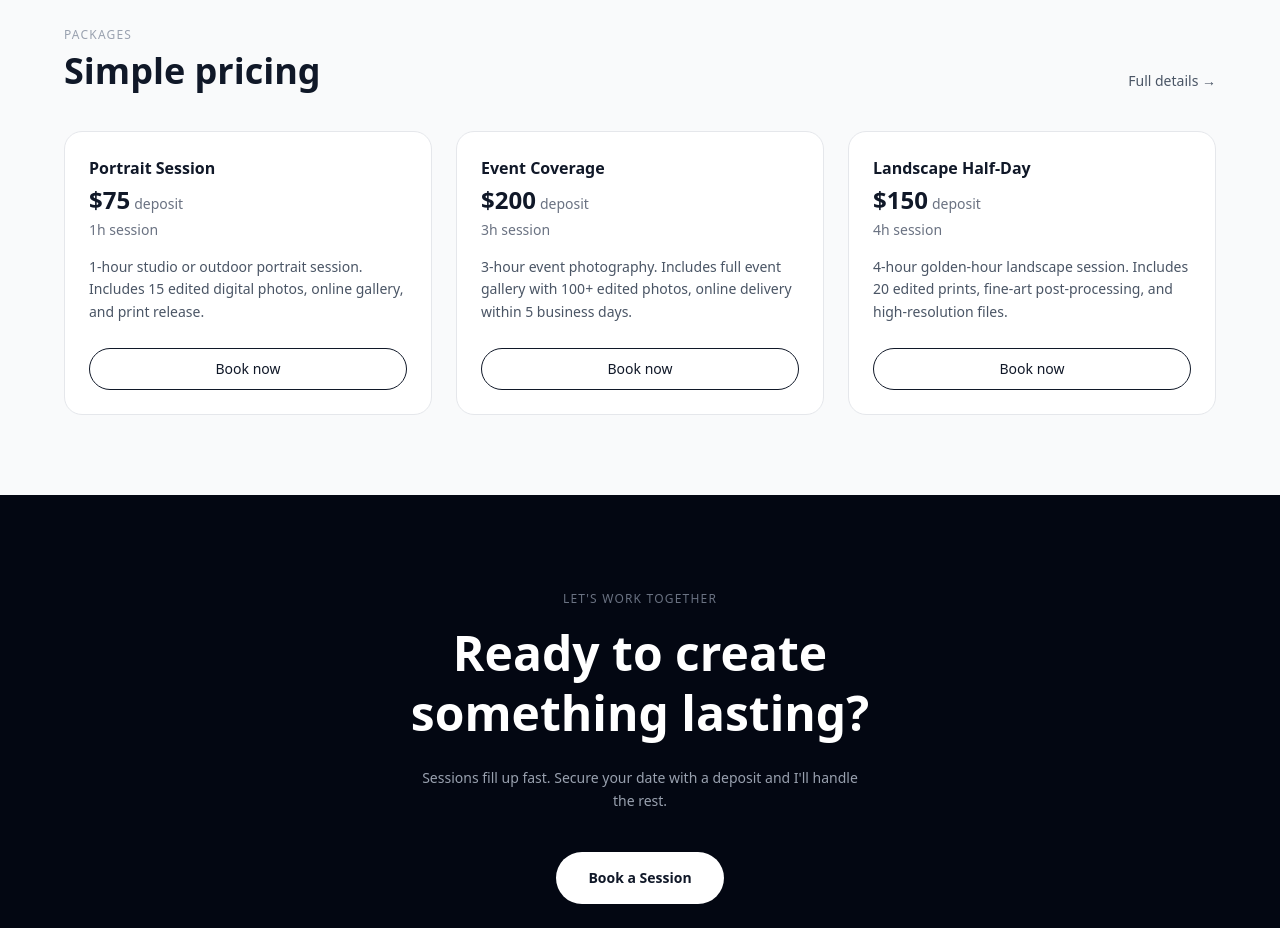
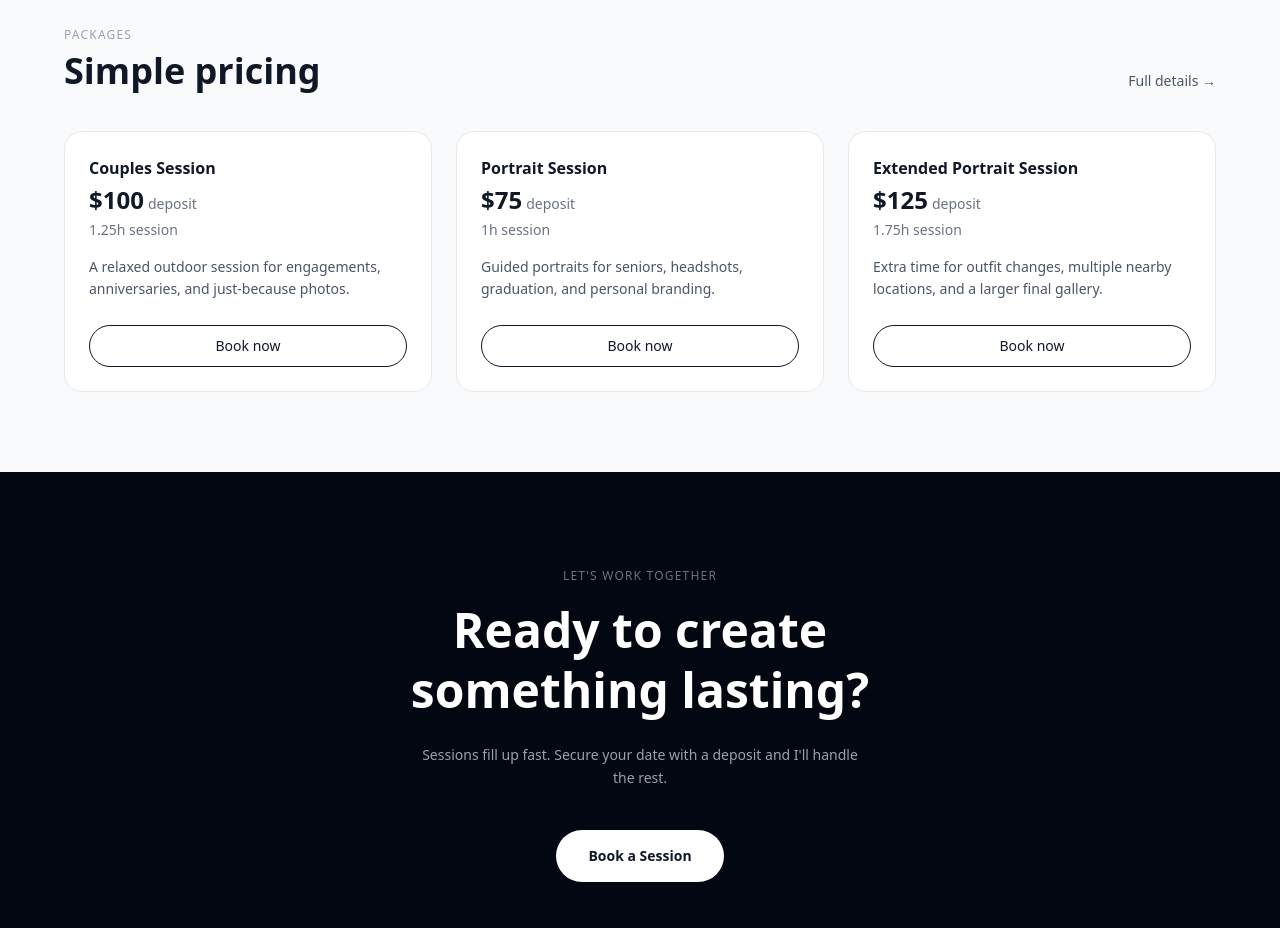
Before and after one commit to Psuncode/Personal-Bradning-, a Next.js app: page /photography in a window 1280 px wide. Shown: the part 2260-3188 px from the top of the page. Built offline with nearby package versions, Linux system fonts and the light colour scheme.

Commit message:
feat: refocus photography data on couples and portraits

```diff
--- a/src/data/photography.ts
+++ b/src/data/photography.ts
@@ -1,6 +1,6 @@
 // src/data/photography.ts
 
-export type PhotoCategory = 'portrait' | 'landscape' | 'event';
+export type PhotoCategory = 'couples' | 'portrait' | 'event' | 'landscape';
 
 export interface GalleryPhoto {
   id: string;
@@ -19,12 +19,15 @@ export interface Package {
   priceInCents: number;
   depositInCents: number;
   durationMinutes: number;
+  category: 'couples' | 'portrait';
+  turnaround: string;
+  featured?: boolean;
 }
 
 // Placeholder Vercel Blob URLs — replace with real URLs after uploading to Vercel Blob dashboard
 export const galleryPhotos: GalleryPhoto[] = [
-  { id: 'p1', src: 'https://placeholder.public.blob.vercel-storage.com/portrait/photo1.jpg', alt: 'Studio portrait session', category: 'portrait', width: 1200, height: 800 },
-  { id: 'p2', src: 'https://placeholder.public.blob.vercel-storage.com/portrait/photo2.jpg', alt: 'Outdoor natural light portrait', category: 'portrait', width: 800, height: 1200 },
+  { id: 'p1', src: 'https://placeholder.public.blob.vercel-storage.com/portrait/photo1.jpg', alt: 'Relaxed couples session at golden hour', category: 'couples', width: 1200, height: 800 },
+  { id: 'p2', src: 'https://placeholder.public.blob.vercel-storage.com/portrait/photo2.jpg', alt: 'Outdoor engagement portraits in natural light', category: 'couples', width: 800, height: 1200 },
   { id: 'p3', src: 'https://placeholder.public.blob.vercel-storage.com/portrait/photo3.jpg', alt: 'Professional headshot', category: 'portrait', width: 1200, height: 800 },
   { id: 'l1', src: 'https://placeholder.public.blob.vercel-storage.com/landscape/photo1.jpg', alt: 'Utah mountain sunset', category: 'landscape', width: 1600, height: 900 },
   { id: 'l2', src: 'https://placeholder.public.blob.vercel-storage.com/landscape/photo2.jpg', alt: 'Desert red rock formation', category: 'landscape', width: 1600, height: 900 },
@@ -35,13 +38,14 @@ export const galleryPhotos: GalleryPhoto[] = [
 ];
 
 export const photoCategories: { value: PhotoCategory; label: string }[] = [
+  { value: 'couples', label: 'Couples' },
   { value: 'portrait', label: 'Portraits' },
+  { value: 'event', label: 'Events' },
   { value: 'landscape', label: 'Landscapes' },
-  { value: 'event', label: 'Events' },
 ];
 
 export const photographyPackages: Package[] = [
-  { id: 1, slug: 'portrait-session', name: 'Portrait Session', description: '1-hour studio or outdoor portrait session. Includes 15 edited digital photos, online gallery, and print release.', priceInCents: 25000, depositInCents: 7500, durationMinutes: 60 },
-  { id: 2, slug: 'event-coverage', name: 'Event Coverage', description: '3-hour event photography. Includes full event gallery with 100+ edited photos, online delivery within 5 business days.', priceInCents: 60000, depositInCents: 20000, durationMinutes: 180 },
-  { id: 3, slug: 'landscape-half-day', name: 'Landscape Half-Day', description: '4-hour golden-hour landscape session. Includes 20 edited prints, fine-art post-processing, and high-resolution files.', priceInCents: 40000, depositInCents: 15000, durationMinutes: 240 },
+  { id: 1, name: 'Couples Session', slug: 'couples-session', description: 'A relaxed outdoor session for engagements, anniversaries, and just-because photos.', priceInCents: 32500, depositInCents: 10000, durationMinutes: 75, category: 'couples', turnaround: '7-10 days', featured: true },
+  { id: 2, name: 'Portrait Session', slug: 'portrait-session', description: 'Guided portraits for seniors, headshots, graduation, and personal branding.', priceInCents: 25000, depositInCents: 7500, durationMinutes: 60, category: 'portrait', turnaround: '7-10 days' },
+  { id: 3, name: 'Extended Portrait Session', slug: 'extended-portrait-session', description: 'Extra time for outfit changes, multiple nearby locations, and a larger final gallery.', priceInCents: 42500, depositInCents: 12500, durationMinutes: 105, category: 'portrait', turnaround: '7-10 days' },
 ];
```
Also changed, not shown: 1 other file (tests, documents, lock files or other folders).
